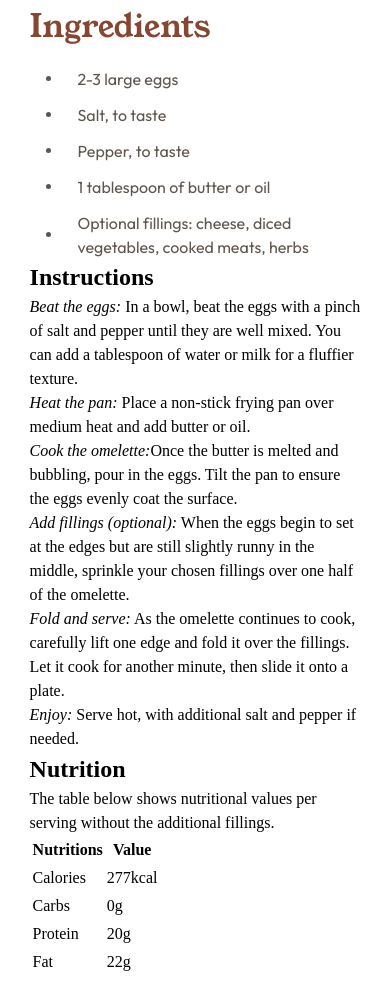
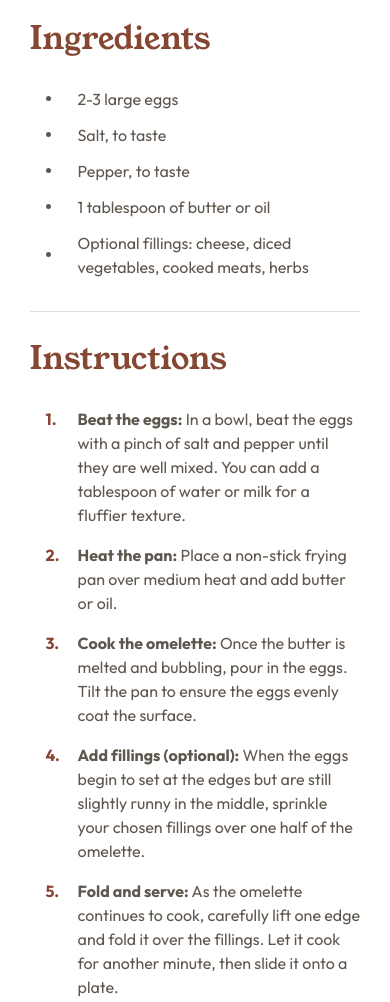
Before and after one commit to ralphvirtucio/recipe-page, a plain HTML site: page index.html in a window 390 px wide. Shown: the part 645-1647 px from the top of the page. Drawn offline with Linux system fonts and the light colour scheme.

Commit message:
Implemented Mobile Design

```diff
--- a/index.html
+++ b/index.html
@@ -102,7 +102,7 @@
               </li>
               <li class="recipe-steps__list-item">
                 <p>
-                  <em>Cook the omelette:</em>Once the butter is melted and bubbling, pour in
+                  <em>Cook the omelette:</em> Once the butter is melted and bubbling, pour in
                   the eggs. Tilt the pan to ensure the eggs evenly coat the surface.
                 </p>
               </li>
@@ -133,9 +133,9 @@
               fillings.
             </p>
             <table class="recipe-nutrition-facts__table">
-              <thead>
+              <thead class="visually-hidden">
                 <tr>
-                  <th>Nutritions</th>
+                  <th>Nutrition</th>
                   <th>Value</th>
                 </tr>
               </thead>
--- a/style.css
+++ b/style.css
@@ -103,6 +103,16 @@ select {
   }
 }
 
+.visually-hidden:not(:focus):not(:active) {
+  clip: rect(0 0 0 0);
+  clip-path: inset(50%);
+  height: 1px;
+  overflow: hidden;
+  position: absolute;
+  white-space: nowrap;
+  width: 1px;
+}
+
 .recipe-article__content {
   padding-inline: 1.85rem;
   padding-block: 2rem;
@@ -117,7 +127,7 @@ select {
   font-size: 2rem;
   font-weight: var(--fw-400);
   line-height: 1;
-  margin-block-end: 1.25rem;
+  margin-block-end: 1.5rem;
 }
 
 .recipe-header__sub-heading {
@@ -137,7 +147,7 @@ select {
   color: var(--primary-color-2);
   font-family: var(--ff-sub-heading);
   font-size: 1.25rem;
-  margin-block-end: 1rem;
+  margin-block-end: 1.5rem;
 }
 
 .recipe-details__list {
@@ -163,13 +173,9 @@ select {
   border-radius: 50%;
 }
 
-/* .recipe-ingredients { */
-
-/* } */
-
 .recipe-ingredients__heading {
   font-family: var(--ff-heading);
-  margin-block-end: 1rem;
+  margin-block-end: 1.5rem;
   color: var(--primary-color-1);
   font-weight: var(--fw-400);
   font-size: 2rem;
@@ -204,3 +210,106 @@ select {
 .recipe-ingredients__list-item em {
   font-style: normal;
 }
+
+.recipe-steps {
+  margin-block: 2rem;
+}
+
+
+.recipe-steps::before {
+  content: '';
+  width: 100%;
+  height: .05rem;
+  background-color: var(--neutral-color-4);
+  display: block;
+}
+
+.recipe-steps::after {
+  content: '';
+  width: 100%;
+  height: .05rem;
+  background-color: var(--neutral-color-4);
+  display: block;
+}
+
+.recipe-steps__heading {
+  font-family: var(--ff-heading);
+  margin-block-start: 1.5rem;
+  color: var(--primary-color-1);
+  font-weight: var(--fw-400);
+  font-size: 2rem;
+}
+
+
+.recipe-steps__list {
+  counter-reset: section;
+  display: flex;
+  flex-direction: column;
+  gap: 1rem;
+  margin-block: 1.5rem;
+  padding-inline-start: 2rem;
+}
+
+.recipe-steps__list-item {
+  font-family: var(--ff-body);
+  color: var(--neutral-color-5);
+}
+.recipe-steps__list-item p {
+  margin-inline-start: 1rem;
+}
+
+.recipe-steps__list-item em {
+  font-style: normal;
+  font-weight: var(--fw-700);
+}
+
+.recipe-steps__list-item::before {
+  content: counter(section) ".";
+  counter-increment: section;
+  position: absolute;
+  margin-inline-start: -1rem;
+  font-weight: 700;
+  font-family: var(--ff-body);
+  color: var(--primary-color-1);
+}
+
+.recipe-nutrition-facts__heading {
+  font-family: var(--ff-heading);
+  margin-block-end: 1.5rem;
+  color: var(--primary-color-1);
+  font-weight: var(--fw-400);
+  font-size: 2rem;
+}
+
+.recipe-nutrition-facts__sub-heading {
+  color: var(--neutral-color-5);
+  font-family: var(--ff-sub-heading);
+  margin-block-end: 1rem;
+}
+
+.recipe-nutrition-facts__table {
+  font-family: var(--ff-body);
+  width: 100%;
+  border-collapse: collapse;
+}
+
+.recipe-nutrition-facts__table tbody tr td {
+  border-bottom: 1px solid var(--neutral-color-4);
+  padding-block-end: .75rem;
+  font-weight: var(--fw-600);
+}
+
+.recipe-nutrition-facts__table tbody :not(tr:first-child) {
+  padding-block-start: .75rem;
+}
+
+.recipe-nutrition-facts__table tbody tr td:nth-child(1) {
+  color: var(--neutral-color-5);
+  padding-inline-start: 3rem;
+}
+
+.recipe-nutrition-facts__table tbody tr td:nth-child(2) {
+  color: var(--primary-color-1);
+  padding-inline-end: 2rem;
+
+}
```
